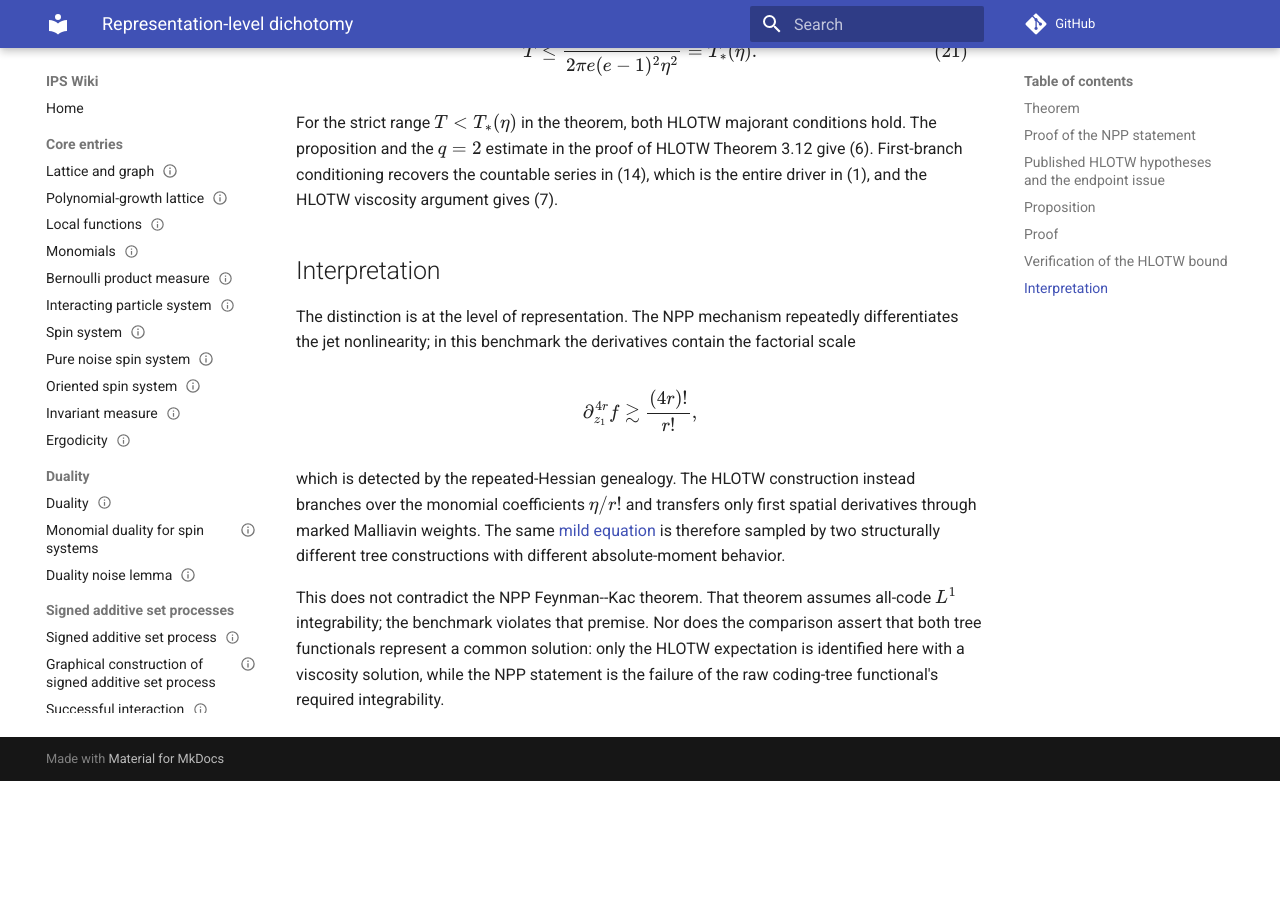
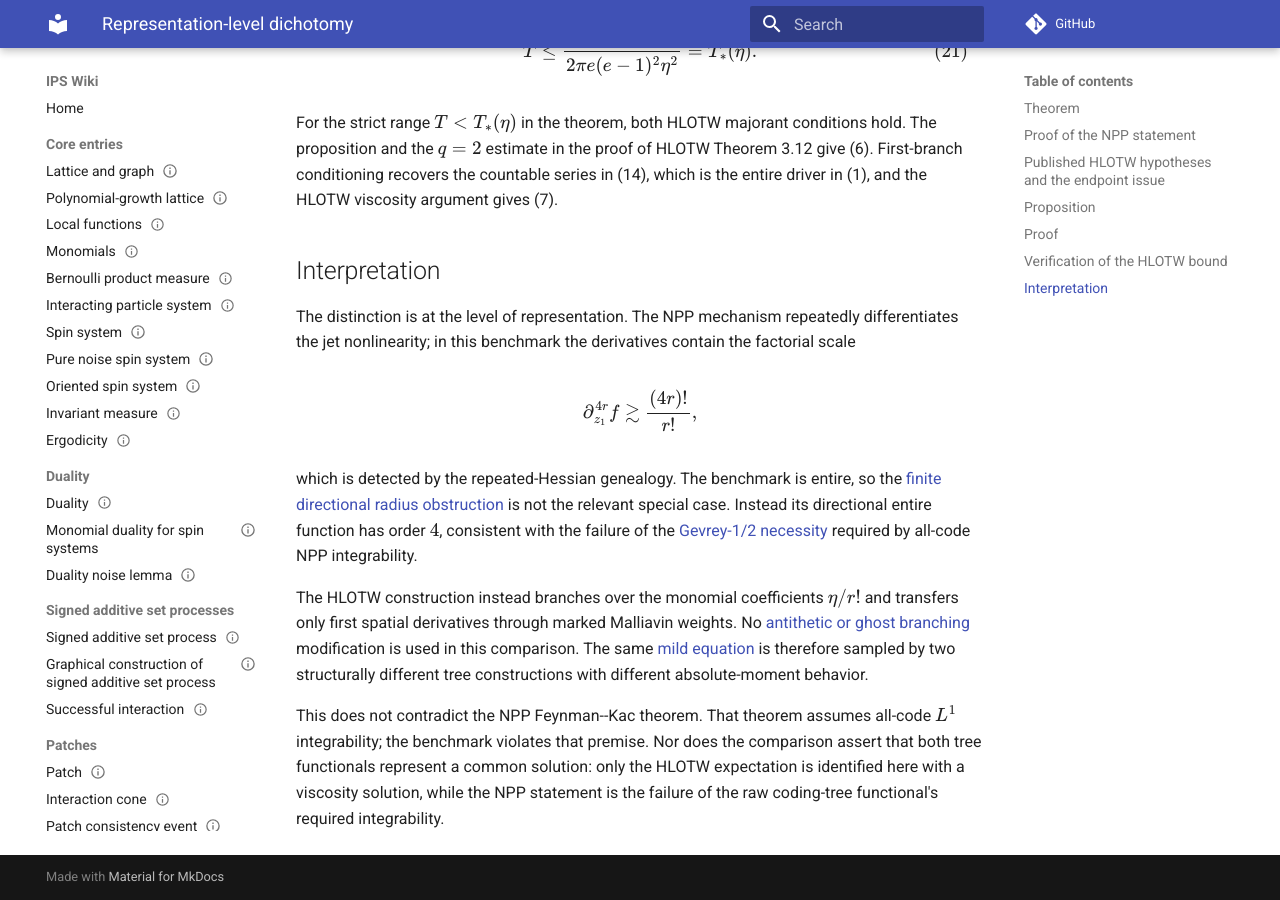
Before and after one commit to maciejgluchowski86-beep/ips-wiki, an MkDocs documentation site: the page built from docs/entries/representation-level-dichotomy.md, in a window 1280 px wide and 900 px high, scrolled down 7027 px. Built offline with MkDocs 1.6.1 and Material for MkDocs 9.7.7, drawn with Linux system fonts in a browser that asks for light colours; comment, search, counter and statistics services are not loaded; before the commit the page ends 7808 px from its top, so only the background shows below that.

Commit message:
Cross-link dichotomy to obstruction and variance-reduction background

```diff
--- a/docs/entries/representation-level-dichotomy.md
+++ b/docs/entries/representation-level-dichotomy.md
@@ -376,6 +376,8 @@ $$
 \frac{(4r)!}{r!},
 $$
 
-which is detected by the repeated-Hessian genealogy. The HLOTW construction instead branches over the monomial coefficients \(\eta/r!\) and transfers only first spatial derivatives through marked Malliavin weights. The same [mild equation](mild-formulation-and-branching-diffusion-representation.md) is therefore sampled by two structurally different tree constructions with different absolute-moment behavior.
+which is detected by the repeated-Hessian genealogy. The benchmark is entire, so the [finite directional radius obstruction](finite-directional-radius-obstruction.md) is not the relevant special case. Instead its directional entire function has order \(4\), consistent with the failure of the [Gevrey-1/2 necessity](gevrey-half-necessity-for-coding-trees.md) required by all-code NPP integrability.
+
+The HLOTW construction instead branches over the monomial coefficients \(\eta/r!\) and transfers only first spatial derivatives through marked Malliavin weights. No [antithetic or ghost branching](antithetic-and-ghost-branching-schemes.md) modification is used in this comparison. The same [mild equation](mild-formulation-and-branching-diffusion-representation.md) is therefore sampled by two structurally different tree constructions with different absolute-moment behavior.
 
 This does not contradict the NPP Feynman--Kac theorem. That theorem assumes all-code \(L^1\) integrability; the benchmark violates that premise. Nor does the comparison assert that both tree functionals represent a common solution: only the HLOTW expectation is identified here with a viscosity solution, while the NPP statement is the failure of the raw coding-tree functional's required integrability.
```
